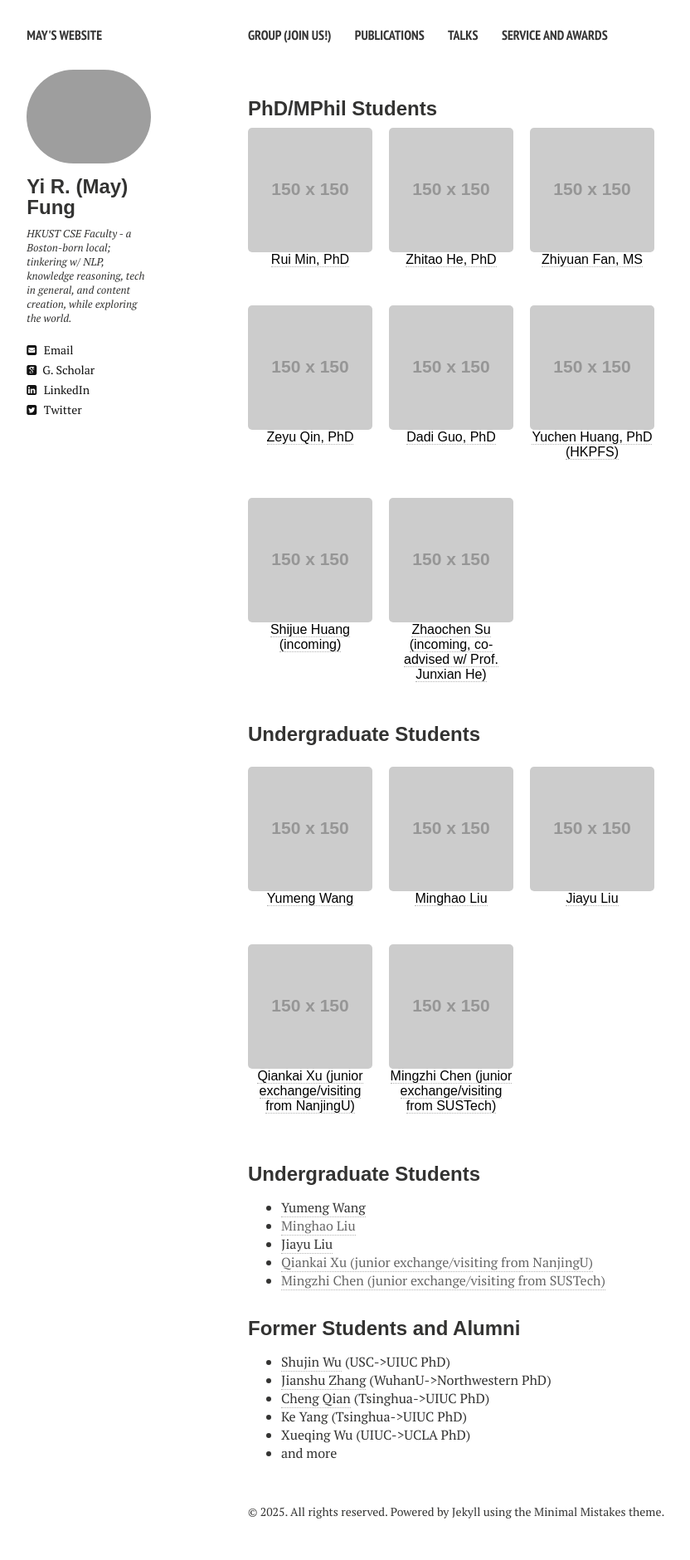
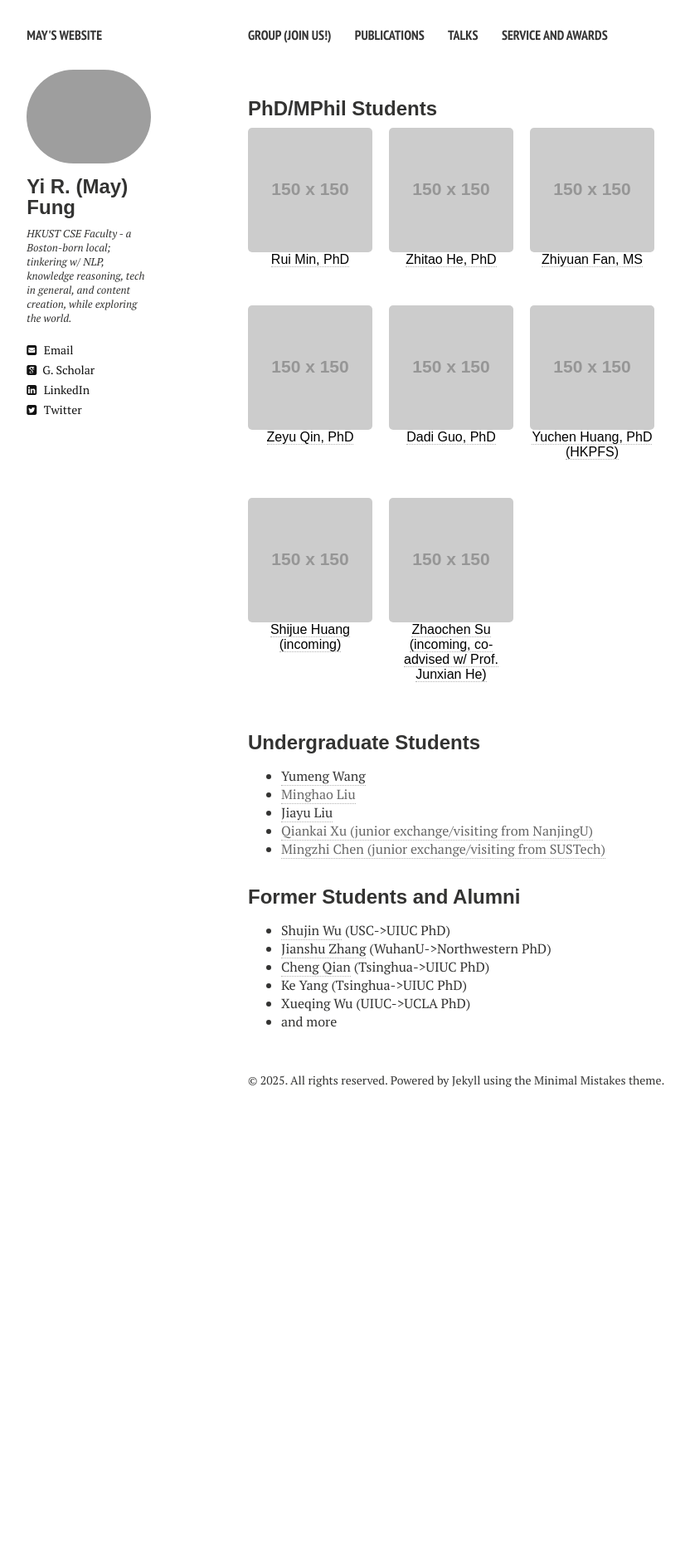
Before and after one commit to mayrfung/mayrfung.github.io, a Jekyll site: the page built from group.md, in a window 1280 px wide. Shown: the whole page at 83% size, without its empty margins (21-853 px from the left). Built offline with Jekyll 4.4.1, drawn with Linux system fonts in a browser that asks for light colours; nearby versions of some CDN libraries; after the commit the page ends 1360 px from its top, so only the background shows below that.

Commit message:
Update group.html

```diff
--- a/_layouts/group.html
+++ b/_layouts/group.html
@@ -116,40 +116,6 @@
     </div>
   </div>
 
-  <h3>Undergraduate Students</h3>
-  <div class="student-gallery">
-    <div class="student-card">
-      <img src="https://via.placeholder.com/150" alt="Profile for Yumeng Wang">
-      <p><a href="https://alexwwwwww.github.io/" target="_blank">Yumeng Wang</a></p>
-    </div>
-    <div class="student-card">
-      <img src="https://via.placeholder.com/150" alt="Profile for Minghao Liu">
-      <p><a href="#" target="_blank">Minghao Liu</a></p>
-    </div>
-    <div class="student-card">
-      <img src="https://via.placeholder.com/150" alt="Profile for Jiayu Liu">
-      <p>
-        <a href="https://scholar.google.cz/citations?user=PIQxhfMAAAAJ" target="_blank">Jiayu Liu</a>
-      </p>
-    </div>
-    <div class="student-card">
-      <img src="https://via.placeholder.com/150" alt="Profile for Qiankai Xu">
-      <p>
-        <a href="#" target="_blank">
-          Qiankai Xu (junior exchange/visiting from NanjingU)
-        </a>
-      </p>
-    </div>
-    <div class="student-card">
-      <img src="https://via.placeholder.com/150" alt="Profile for Mingzhi Chen">
-      <p>
-        <a href="#" target="_blank">
-          Mingzhi Chen (junior exchange/visiting from SUSTech)
-        </a>
-      </p>
-    </div>
-  </div>
-
 
 <h3 style="margin-bottom:0px;padding-top:10px;">Undergraduate Students</h3>
 <ul>
```
